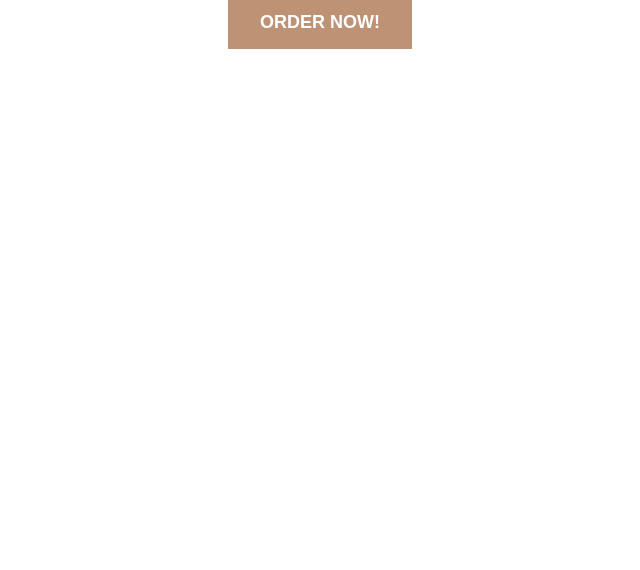
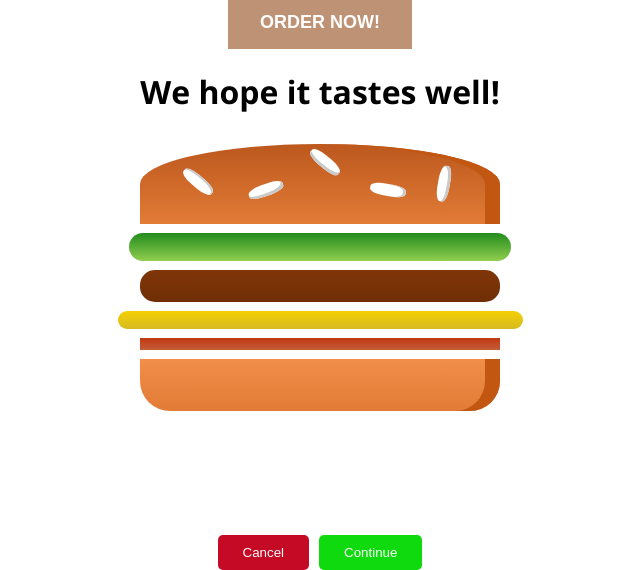
Before and after one commit to romankrru/burger-builder, a React app: page / in a window 1280 px wide. Shown: the part 696-1266 px from the top of the page, without its empty margins (320-960 px from the left). Before the commit the page ends 800 px from the top, so only its background shows below. Built offline with nearby package versions, Linux system fonts and the light colour scheme; no server answers.

Commit message:
Add checkout

```diff
--- /dev/null
+++ b/src/components/Order/CheckoutSummary/CheckoutSummary.css
@@ -0,0 +1,5 @@
+.CheckoutSummary {
+  max-width: 450px;
+  text-align: center;
+  margin: auto;
+}
--- /dev/null
+++ b/src/components/Order/CheckoutSummary/CheckoutSummary.js
@@ -0,0 +1,23 @@
+import React from 'react';
+
+import Burger from '../../Burger/Burger';
+import Button from '../../UI/Button/Button';
+import styles from './CheckoutSummary.css';
+
+const CheckoutSummary = () => (
+  <div className={styles.CheckoutSummary}>
+    <h1>We hope it tastes well!</h1>
+    <Burger ingridients={{
+      salad: 1,
+      meat: 1,
+      cheese: 1,
+      bacon: 1,
+    }}
+    />
+
+    <Button btnType="Danger">Cancel</Button>
+    <Button btnType="Success">Continue</Button>
+  </div>
+);
+
+export default CheckoutSummary;
--- a/src/containers/BurgerBuilder/BurgerBuilder.js
+++ b/src/containers/BurgerBuilder/BurgerBuilder.js
@@ -8,6 +8,7 @@ import Modal from '../../components/UI/Modal/Modal';
 import OrderSummary from '../../components/OrderSummary/OrderSummary';
 import Spinner from '../../components/UI/Spinner/Spinner';
 import withErrorHandler from '../../hoc/withErrorHandler/withErrorHandler';
+import Checkout from '../Checkout/Checkout';
 
 const INGRIDIENT_PRICES = {
   salad: 0.3,
@@ -180,6 +181,7 @@ class BurgerBuilder extends Component {
           {orderSummary}
         </Modal>
         {burger}
+        <Checkout />
       </Aux>
     );
   }
--- /dev/null
+++ b/src/containers/Checkout/Checkout.js
@@ -0,0 +1,20 @@
+import React, { Component } from 'react';
+
+import CheckoutSummary from '../../components/Order/CheckoutSummary/CheckoutSummary';
+
+class Checkout extends Component {
+  state = {
+
+  }
+
+
+  render() {
+    return (
+      <div>
+        <CheckoutSummary />
+      </div>
+    );
+  }
+}
+
+export default Checkout;
```
